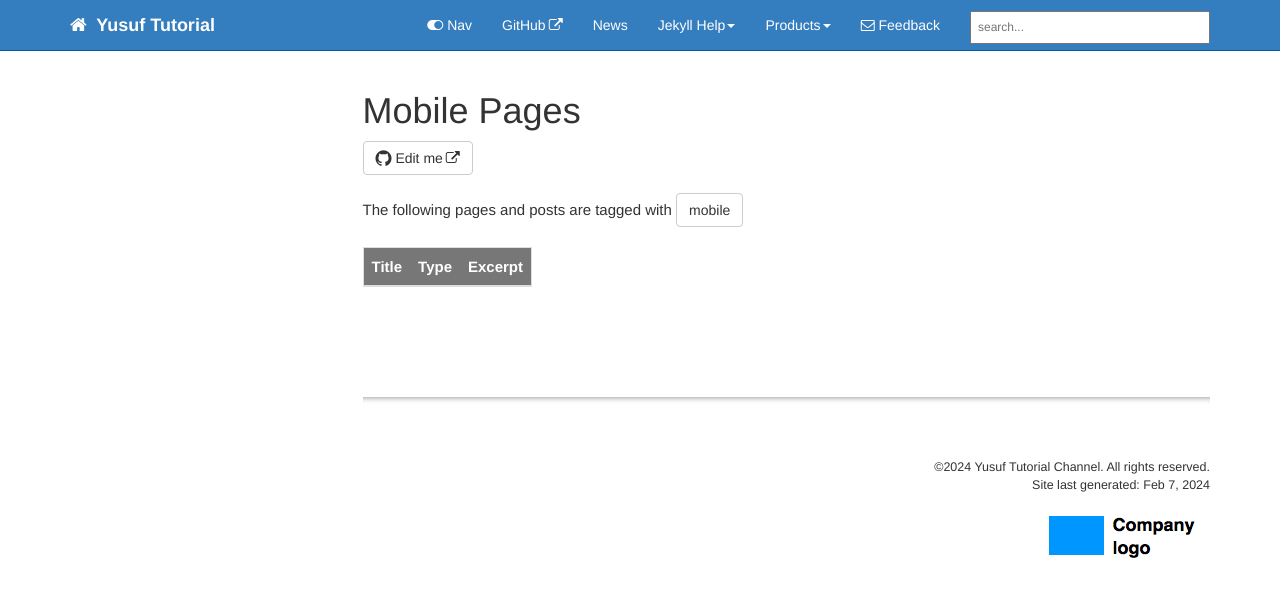
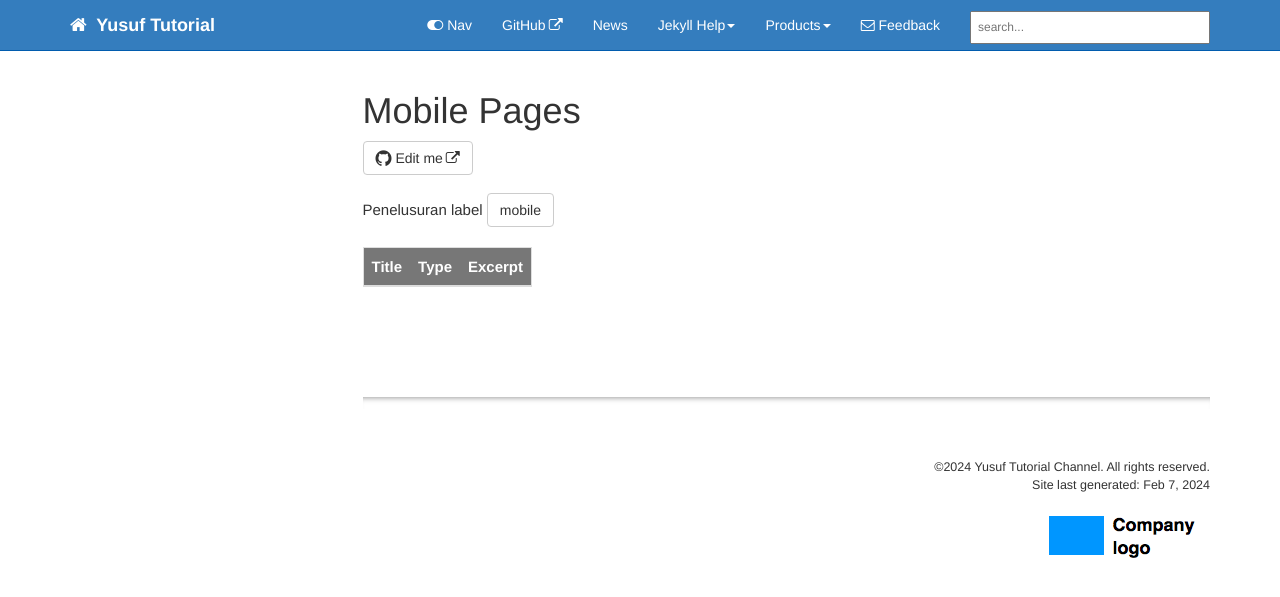
Before and after one commit to yusuftutorial/home, a Jekyll site: the page built from pages/tags/tag_mobile.md, in a window 1280 px wide. Shown: the top 597 px of the page. Built offline with Jekyll 4.4.1, drawn with Linux system fonts in a browser that asks for light colours; nearby versions of some CDN libraries; comment, search, counter and statistics services are not loaded.

Commit message:
Update taglogic.html

```diff
--- a/_includes/taglogic.html
+++ b/_includes/taglogic.html
@@ -1,4 +1,4 @@
-<p>The following pages and posts are tagged with <button type="button" style="cursor: default" class="btn btn-default navbar-btn">{{page.tagName}}</button></p>
+<p>Penelusuran label <button type="button" style="cursor: default" class="btn btn-default navbar-btn">{{page.tagName}}</button></p>
 <table><thead><tr><th>Title</th><th>Type</th><th>Excerpt</th></tr></thead>
     <tbody>
     {% assign thisTag = page.tagName %}
```
